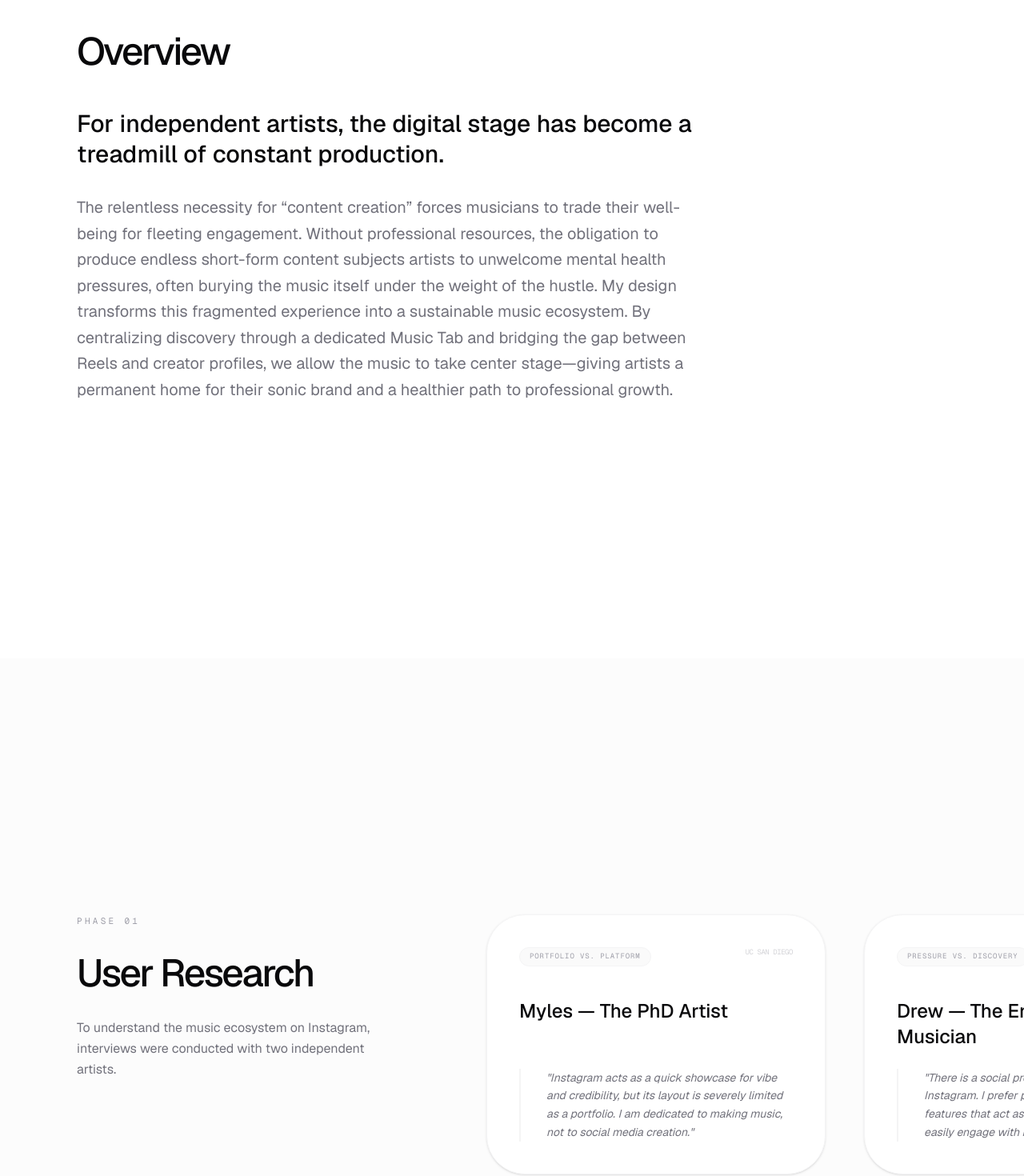
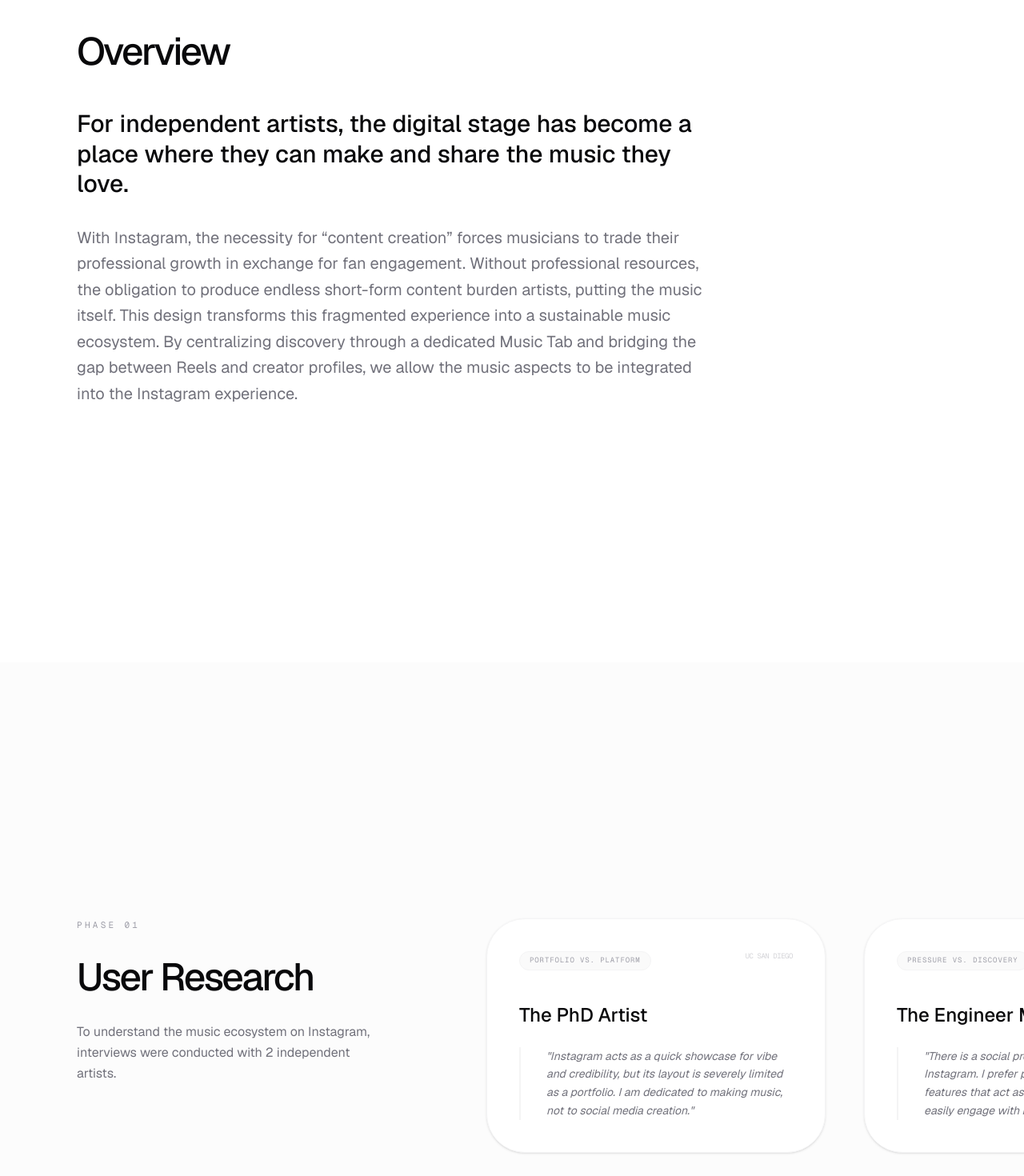
Before and after one commit to xiaojian1202/instagram-case-study, a Next.js app: page / in a window 1280 px wide. Shown: the part 1080-2550 px from the top of the page at 80% size. Built offline with nearby package versions, Linux system fonts and the light colour scheme.

Commit message:
content: restore original paragraphs and bullets while preserving elite UI

```diff
--- a/src/app/page.tsx
+++ b/src/app/page.tsx
@@ -132,12 +132,12 @@ export default function CaseStudyPage() {
             </Reveal>
             <Reveal delay={0.1}>
               <p className="text-2xl md:text-3xl text-foreground font-medium leading-tight mb-8">
-                For independent artists, the digital stage has become a treadmill of constant production.
+                For independent artists, the digital stage has become a place where they can make and share the music they love.
               </p>
             </Reveal>
             <Reveal delay={0.2}>
               <p className="text-lg md:text-xl text-zinc-500 leading-relaxed max-w-[65ch]">
-                The relentless necessity for “content creation” forces musicians to trade their well-being for fleeting engagement. Without professional resources, the obligation to produce endless short-form content subjects artists to unwelcome mental health pressures, often burying the music itself under the weight of the hustle. My design transforms this fragmented experience into a sustainable music ecosystem. By centralizing discovery through a dedicated Music Tab and bridging the gap between Reels and creator profiles, we allow the music to take center stage—giving artists a permanent home for their sonic brand and a healthier path to professional growth.
+                With Instagram, the necessity for “content creation” forces musicians to trade their professional growth in exchange for fan engagement. Without professional resources, the obligation to produce endless short-form content burden artists, putting the music itself. This design transforms this fragmented experience into a sustainable music ecosystem. By centralizing discovery through a dedicated Music Tab and bridging the gap between Reels and creator profiles, we allow the music aspects to be integrated into the Instagram experience.
               </p>
             </Reveal>
           </div>
@@ -157,20 +157,20 @@ export default function CaseStudyPage() {
                   User Research
                 </h2>
                 <p className="text-zinc-500 leading-relaxed">
-                  To understand the music ecosystem on Instagram, interviews were conducted with two independent artists.
+                  To understand the music ecosystem on Instagram, interviews were conducted with 2 independent artists.
                 </p>
               </Reveal>
             </div>
             <div className="md:col-span-8 grid grid-cols-1 sm:grid-cols-2 gap-12">
               {[
                 {
-                  name: "Myles — The PhD Artist",
+                  name: "The PhD Artist",
                   insight: "Instagram acts as a quick showcase for vibe and credibility, but its layout is severely limited as a portfolio. I am dedicated to making music, not to social media creation.",
                   focus: "Portfolio vs. Platform",
                   context: "UC San Diego"
                 },
                 {
-                  name: "Drew — The Engineer Musician",
+                  name: "The Engineer Musician",
                   insight: "There is a social pressure that comes with Instagram. I prefer platforms with music-friendly features that act as a library where others can easily engage with my songs.",
                   focus: "Pressure vs. Discovery",
                   context: "Aerospace Engineer"
@@ -269,9 +269,9 @@ export default function CaseStudyPage() {
               </p>
               <div className="space-y-10">
                 {[
-                  { icon: MusicNotes, text: "Centralized Audio Repository" },
+                  { icon: MusicNotes, text: "Centralized Audio" },
                   { icon: PlayCircle, text: "Instant Previewing" },
-                  { icon: SpeakerHigh, text: "Direct Creator Attribution" }
+                  { icon: SpeakerHigh, text: "Creator Attribution" }
                 ].map((item, i) => (
                   <Reveal key={i} delay={0.25 + i * 0.15} y={20}>
                     <div className="flex items-center gap-10 group cursor-default">
@@ -308,7 +308,7 @@ export default function CaseStudyPage() {
                 Seamless Reels Integration
               </h2>
               <p className="text-lg text-zinc-500 leading-relaxed max-w-[45ch]">
-                Closing the loop between consumption and discovery. Reels now feature direct links that transport users straight to the creator&apos;s music profile, fostering deeper connections and simplifying audio sourcing.
+                Closing the loop between consumption and discovery. Reels now feature direct links that send users straight to the creator&apos;s music profile, maintaining user engagement and simplifying audio sourcing.
               </p>
             </Reveal>
           </div>
```
